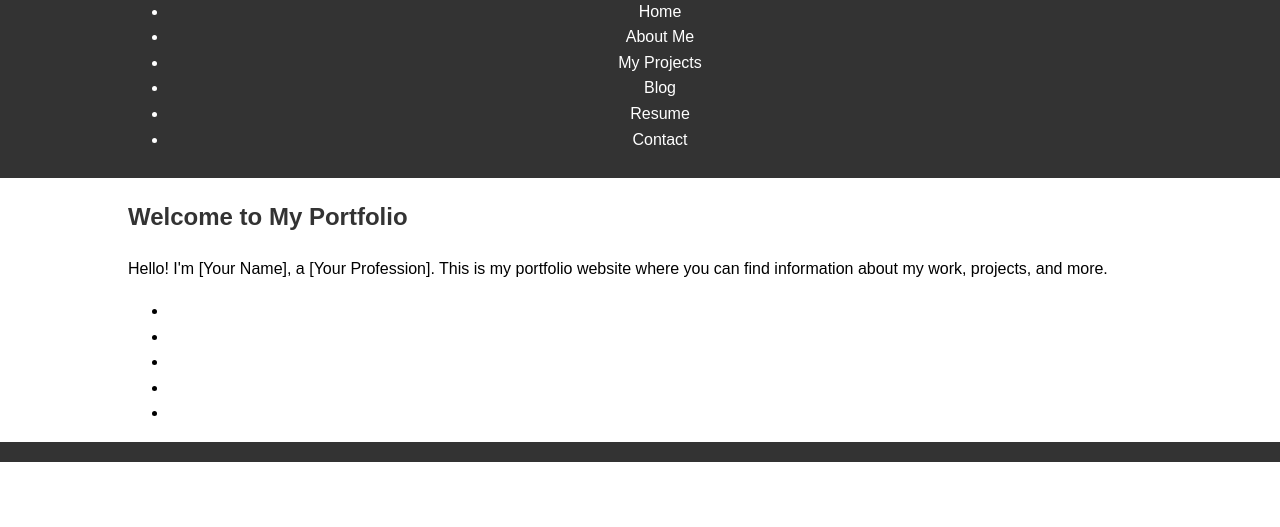
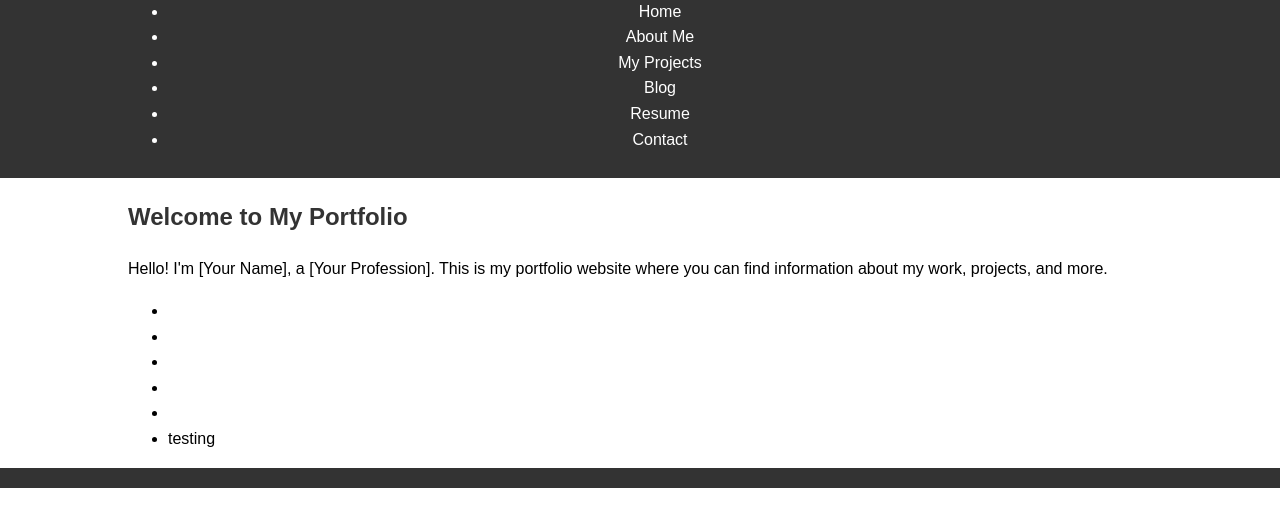
Before and after one commit to yankeeyolmo01-arch/test, a website: page portfolio-website/src/pages/index.html in a window 1280 px wide. Shown: the part 53-580 px from the top of the page. Drawn offline with Linux system fonts and the light colour scheme; files whose address does not match are found by name.

Commit message:
updated index
added testing list there!

```diff
--- a/portfolio-website/src/pages/index.html
+++ b/portfolio-website/src/pages/index.html
@@ -41,6 +41,7 @@
                     <li><a href="blog.html">Blog</a></li>
                     <li><a href="contact.html">Contact</a></li>
                     <li><a href="resume.html">Resume</a></li>
+                    <li>testing</li>
                 </ul>
             </nav>
         </section>
```
